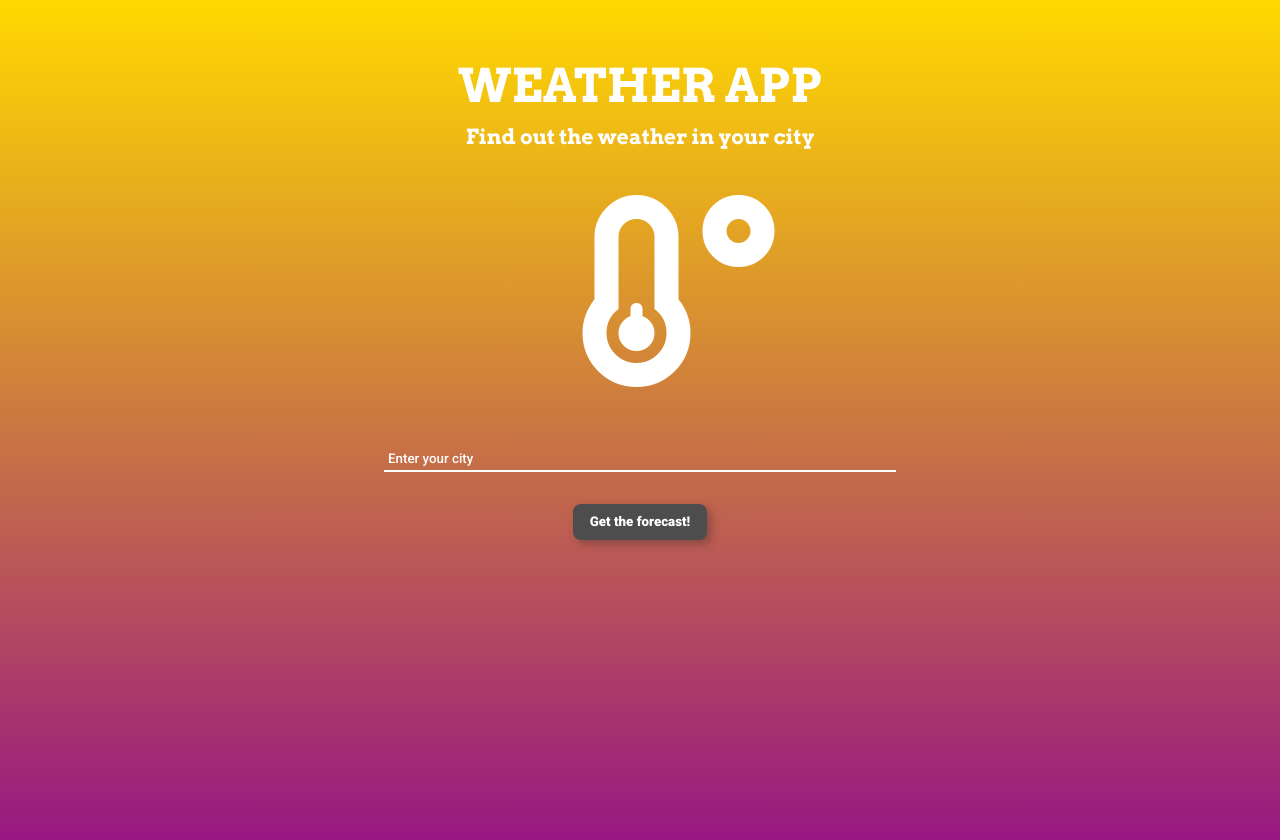
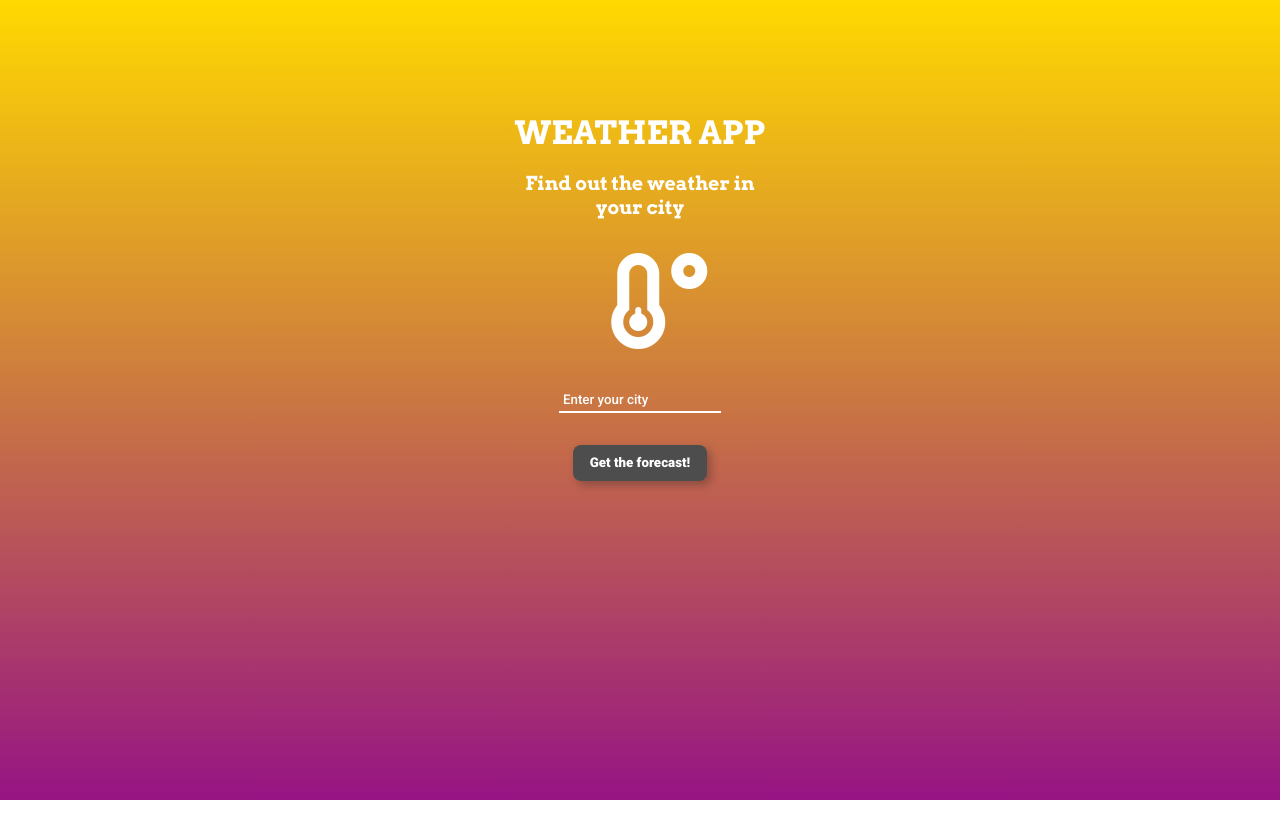
Before and after one commit to NushySC/weather-app, a React (Create React App) app: page / in a window 1280 px wide. Shown: the top 840 px of the page. After the commit the page ends 800 px from the top, so only its background shows below. Built offline with nearby package versions, Linux system fonts and the light colour scheme.

Commit message:
some css

```diff
--- a/src/App.js
+++ b/src/App.js
@@ -45,8 +45,10 @@ class App extends Component {
 
     ]);
 
-    console.log(weather)
-    console.log(forecast)
+
+
+    //console.log(weather)
+    //console.log(forecast)
 
 
     let today = new Date()
--- a/src/App.scss
+++ b/src/App.scss
@@ -15,7 +15,7 @@ $mainTitle: 'Arvo', serif;
 $title: 'Heebo', sans-serif;
 $text: 'Roboto', sans-serif;
 
-$fontSizeRes: calc(2.4em + 1vmin);
+$fontSizeRes: calc(1.5em + 1vw);
 
 @mixin gradient($start-color, $end-color, $orientation) {
   background: $start-color;
@@ -38,7 +38,7 @@ $fontSizeRes: calc(2.4em + 1vmin);
   justify-content: center;
   align-items: center;
   margin: 0 auto;
-  padding: 3em;
+  padding: 1em;
   @include gradient($sun, $mist, vertical);
   //background-color: $drizzle;
   //background: linear-gradient(0deg, rgb(66, 61, 160) 0%, rgba(0,212,255,1) 100%);
@@ -46,15 +46,15 @@ $fontSizeRes: calc(2.4em + 1vmin);
   min-height: 100vh;
 
   &.sun{ @include gradient($sun, #f57106, vertical); }
-  &.rain { @include gradient($rain, #147e11, vertical); }
+  &.rain { @include gradient($rain, #0f440e, vertical); }
   &.drizzle { @include gradient($drizzle, #053eb9, vertical); }
-  &.thunder { @include gradient($thunder, #040b2e, vertical); }
+  &.thunder { @include gradient($thunder, #010411, vertical); }
   &.snow { @include gradient($snow, #8906f5, vertical); }
-  &.clouds { @include gradient($clouds, #2e2a27, vertical); }
-  &.haze { @include gradient($haze, #310628, vertical); }
-  &.mist { @include gradient($mist, #1a0631, vertical); }
+  &.clouds { @include gradient($clouds, #221f1d, vertical); }
+  &.haze { @include gradient($haze, #1f0419, vertical); }
+  &.mist { @include gradient($mist, #110420, vertical); }
   &.smoke { @include gradient($smoke, #251a23, vertical); }
-  &.dust { @include gradient($dust, #611c07, vertical); }
+  &.dust { @include gradient($dust, #4d1606, vertical); }
   &.fog { @include gradient($fog, #090631, vertical); }
 
 }
@@ -65,6 +65,7 @@ $fontSizeRes: calc(2.4em + 1vmin);
     margin: 0 auto;
     display: flex;
     flex-direction: row;
+    justify-content: space-around;
   }
 }
 
--- a/src/components/Form/Form.module.scss
+++ b/src/components/Form/Form.module.scss
@@ -28,7 +28,6 @@ input {
   border-style: none;
   border-bottom: 0.2em solid white;
   padding: 0.3em;
-  width: 40vw;
   color: white;
   background-color: #f1eee700;
   outline: none;
--- a/src/components/Header/Header.js
+++ b/src/components/Header/Header.js
@@ -1,12 +1,11 @@
 import React from 'react'
-
 import Styles from './Header.module.scss'
 
 const Header = () =>  (
             <div className={Styles.header}>
                 <h1 className={Styles.title}>WEATHER APP</h1>
                 <h2 className={Styles.subtitle}>Find out the weather in your city</h2>
-                <div className={Styles.logo}><i class="fas fa-temperature-low"></i></div>
+                <div className={Styles.logo}><i className="fas fa-temperature-low"></i></div>
             </div>
         )
 
--- a/src/components/Header/Header.module.scss
+++ b/src/components/Header/Header.module.scss
@@ -8,20 +8,21 @@
 }
 
 .title {
-    font-size: $fontSizeRes;
-    margin: 0.2em;
+    font-size: 2em;
     font-family: $mainTitle;
+    text-align: center;
+    margin: 0 auto;
 }
 
 .subtitle {
-    font-size: 1.3em;
-    margin: 0.3em;
+    font-size: 1.2em;
+    margin: 1em auto;
     font-family: $mainTitle;
 }
 
 .logo {
-    font-size: 12em;
-    margin: 0.2em auto;
+    font-size: 6em;
+    margin: 0.3em auto;
     position: relative;
     left: 0.2em;
 }
--- a/src/components/Weather/Weather.js
+++ b/src/components/Weather/Weather.js
@@ -3,15 +3,20 @@ import Styles from "./Weather.module.scss"
 
 let options = { weekday: 'short', month: 'short', day: 'numeric' };
 
-
 const Weather = props => (
 
             <div className={Styles.outputs}>
 
-            <div className={Styles.fontIcon}><i className={`owf owf-${props.id}`}></i></div>
+
+            {props.id&& props.country && <div className={Styles.fontIcon}><i className={`owf owf-${props.id}`}></i></div>}
 
                 {props.city && props.country && <h2 className={Styles.outputCity}>{props.city}, {props.country}</h2>}
                 {props.main && props.description && <div className={Styles.outputDesc}>{props.main}/{props.description}</div>}
+
+                {/* <label className={Styles.switchWrap}>
+  <input type="checkbox" />
+  <div className={Styles.switch}></div>
+</label> */}
 
 
                 <div className={Styles.outputDatas}>
@@ -23,15 +28,15 @@ const Weather = props => (
 
                 </div>
 
-                <div className={Styles.forecasts}>
+                {props.forecast1 && <div className={Styles.forecasts}>
 
-                    <div className={Styles.forecast}>{props.forecast1 && <div className={Styles.nextTemp}><p><i className={`owf owf-${props.tomorrowIcon}`}></i></p><p>{props.tomorrow.toLocaleString('en-US', options)}</p><p>{props.forecast1} °C</p></div>}</div>
+                    <div className={Styles.forecast}>{props.forecast1 && <div className={Styles.nextTemp}><p><i className={`owf owf-${props.tomorrowIcon}`}></i></p><p className={Styles.future}>{props.tomorrow.toLocaleString('en-US', options)}</p><p className={Styles.future}>{props.forecast1} °C</p></div>}</div>
 
-                    <div className={Styles.forecast}>{props.forecast2 && <div className={Styles.nextTemp}><i className={`owf owf-${props.afterTomorrowIcon}`}></i><p>{props.afterTomorrow.toLocaleString('en-US', options)}</p><p>{props.forecast2} °C</p></div>}</div>
+                    <div className={Styles.forecast}>{props.forecast2 && <div className={Styles.nextTemp}><i className={`owf owf-${props.afterTomorrowIcon}`}></i><p className={Styles.future}>{props.afterTomorrow.toLocaleString('en-US', options)}</p><p className={Styles.future}>{props.forecast2} °C</p></div>}</div>
 
-                    <div className={Styles.forecast}>{props.forecast3 && <div className={Styles.nextTemp}><i className={`owf owf-${props.afterAfterTomorrowIcon}`}></i><p>{props.afterAfterTomorrow.toLocaleString('en-US', options)}</p><p>{props.forecast3} °C</p></div>}</div>
+                    <div className={Styles.forecast}>{props.forecast3 && <div className={Styles.nextTemp}><i className={`owf owf-${props.afterAfterTomorrowIcon}`}></i><p className={Styles.future}>{props.afterAfterTomorrow.toLocaleString('en-US', options)}</p><p className={Styles.future}>{props.forecast3} °C</p></div>}</div>
 
-                </div>
+                </div>}
 
 
             </div>
--- a/src/components/Weather/Weather.module.scss
+++ b/src/components/Weather/Weather.module.scss
@@ -14,10 +14,15 @@
     font-family: $mainTitle;
     font-weight: 700;
     text-align: center;
-    font-size: fontSizeRes;
+    font-size: 1em;
     margin: 0 auto;
 }
 
+@media only screen and (max-width: 800px) {
+    .outputTitle {
+        font-size: 0.9em;
+    }
+  }
 
 .outputCity {
     font-family: $mainTitle;
@@ -32,15 +37,13 @@
     text-align: center;
     margin: 0.2em;
     color: #ffffff;
-    font-size: fontSizeRes;
 }
 
 .outputDesc {
     font-family: $text;
     text-align: center;
-    font-size: 1.3em;
+    font-size: 1em;
     margin-bottom: 2em;
-    font-size: fontSizeRes;
 }
 
 .outputDatas {
@@ -49,7 +52,6 @@
     justify-content: space-between;
     align-items: center;
     text-align: center;
-    padding: 0 1em;
     width: 100%;
 
 }
@@ -59,12 +61,9 @@
     display: flex;
     flex-direction: column;
     align-items: center;
-    font-size: fontSizeRes;
+    font-size: 0.9em;
     padding: 0 0.4em;
-
-    p {
-        font-size: 0.8em;
-    }
+    max-width: 33%;
 }
 /*
 .icon {
@@ -74,6 +73,7 @@
 .fontIcon {
     font-size: 12em;
     text-align: center;
+    height: 25vh;
 }
 
 .forecasts {
@@ -81,22 +81,69 @@
     flex-direction: row;
     align-items: center;
     font-size: fontSizeRes;
+    background-color: rgba(0, 0, 0, 0.185);
+    border-radius: 2em;
+    margin-top: 1em;
+
+    i {
+        font-size: 1.5em;
+    }
 }
 
 
 .forecast {
-    padding: 1em;
     font-weight: 700;
-    margin-top: 2em;
-    padding: 0 2em;
+    margin: 1em;
+    max-width: 33%;
 }
 
-.nextTemp {
-    font-size: 0.5;
-    font-family: $text;
-    font-size: fontSizeRes;
+.future {
+    font-size: 0.7em;
+    font-family: $mainTitle;
+    margin-bottom: 0.6em;
+}
 
-    i {
-        font-size: 3em;
-    }
-}
+/////
+
+// $width: 2em;
+// $padding: 0.3em;
+// $height: $width / 2 + $padding;
+
+// //toggle code begins!
+// .switchWrap {
+//     margin: 2em;
+//   cursor: pointer;
+//   background: #15273b;
+//   padding: $padding;
+//   width: $width;
+//   height: $height;
+//   border-radius: $height / 2;
+//   input {
+//     position: absolute;
+//     opacity: 0;
+//     width: 0;
+//     height: 0;
+//   }
+// }
+// .switch {
+//   height: 100%;
+//   display: grid;
+//   grid-template-columns: 0fr 1fr 1fr;
+//   transition: .2s;
+//   //ICYMI, pseudo elements are treated as grid items
+//   &::after {
+//     content: '';
+//     border-radius: 50%;
+//     background: #ccc;
+//     grid-column: 2;
+//     transition: background .2s;
+//   }
+// }
+// input:checked {
+//   + .switch {
+//     grid-template-columns: 1fr 1fr 0fr;
+//     &::after {
+//       background-color: #52cf71;
+//     }
+//   }
+// }
```
